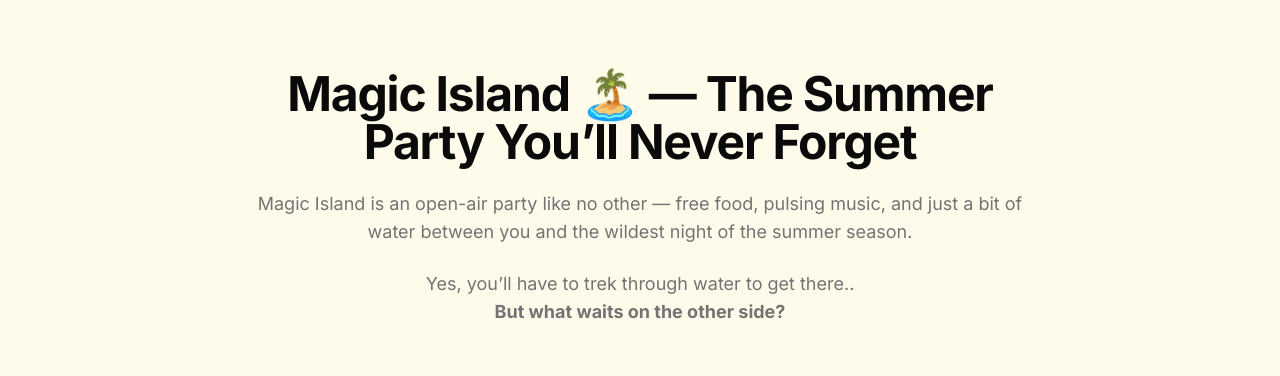
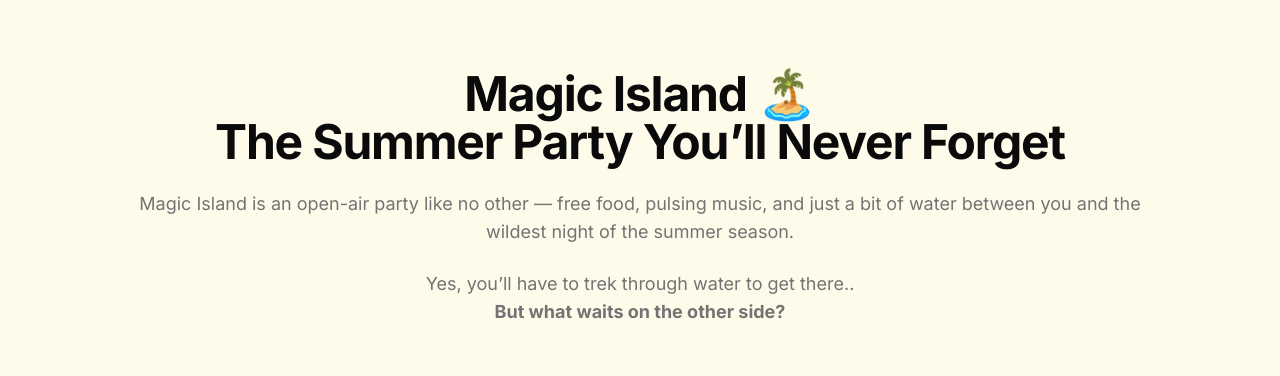
Before and after one commit to strengv1/unilife, a Next.js app: page /events/magicIsland in a window 1280 px wide. Shown: the part 762-1138 px from the top of the page. Built offline with nearby package versions, Linux system fonts and the light colour scheme.

Commit message:
ai-viiva pois

```diff
--- a/src/app/events/magicIsland/_components/AboutSection.tsx
+++ b/src/app/events/magicIsland/_components/AboutSection.tsx
@@ -5,9 +5,12 @@ export const AboutSection = () => {
   return (
     <section id="about" className="py-20 md:py-28 bg-amber-50">
       <div className="container mx-auto max-w-6xl px-4">
-        <div className="mx-auto max-w-[800px] text-center">
+        <div className="mx-auto max-w-5xl text-center">
           <h2 className="text-3xl font-bold tracking-tight sm:text-4xl md:text-5xl">
-            Magic Island 🏝️ — The Summer Party You’ll Never Forget
+            Magic Island 🏝️
+          </h2>
+          <h2 className="text-3xl font-bold tracking-tight sm:text-4xl md:text-5xl">
+            The Summer Party You’ll Never Forget
           </h2>
           <p className="mt-6 text-lg text-muted-foreground">
             Magic Island is an open-air party like no other — free food, pulsing music, and just a bit of water between you and the wildest night of the summer season.
```
